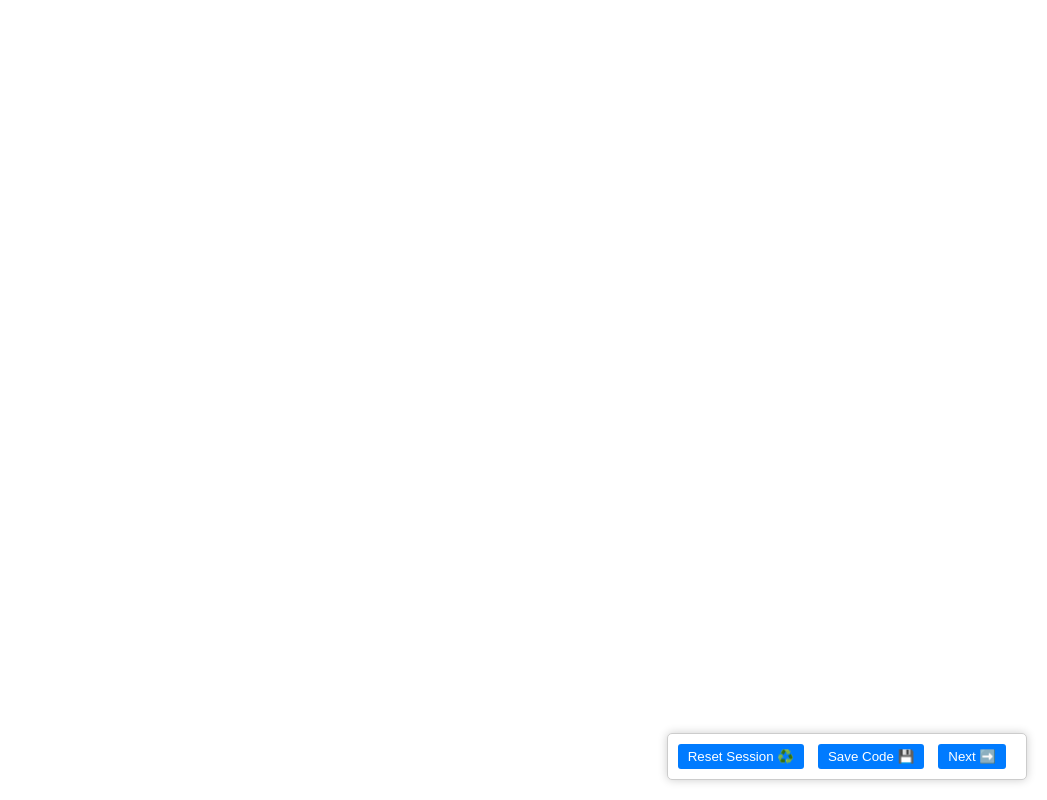
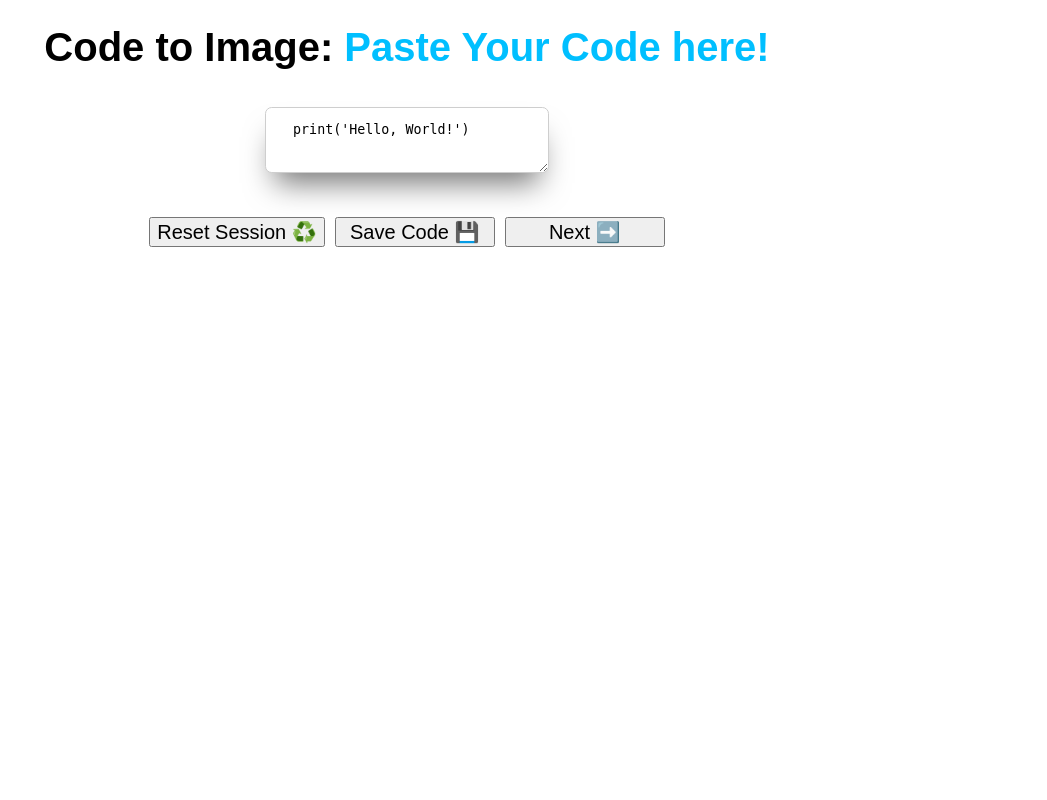
Before and after one commit to WahomeKezia/CodeCanvas, a Flask app: page / in a window 1280 px wide. Shown: the whole page, without its empty margins (233-1280 px from the left). Run offline with Flask 3, Linux system fonts and the light colour scheme.

Commit message:
adding ast to check code syntax

```diff
--- a/app.py
+++ b/app.py
@@ -1,4 +1,5 @@
 import base64
+import ast
 from flask import (
     Flask,
     redirect,
@@ -11,6 +12,7 @@ from pygments import highlight
 from pygments.formatters import HtmlFormatter
 from pygments.lexers import Python3Lexer
 from pygments.styles import get_all_styles
+from checkcorrectsyntax import check_syntax
 from utils import take_screenshot_from_url
 
 app = Flask(__name__)
@@ -39,8 +41,19 @@ def code():
 
 @app.route("/save_code", methods=["POST"])
 def save_code():
-    session["code"] = request.form.get("code") or NO_CODE_FALLBACK
-    return redirect(url_for("code"))
+    user_code = request.form.get("code") or NO_CODE_FALLBACK
+    is_syntax_correct, error_message = check_syntax(user_code)
+
+    if is_syntax_correct:
+        session["code"] = user_code
+        return redirect(url_for("code"))
+    else:
+        context = {
+            "message": "Syntax Error",
+            "error_message": error_message,
+            "code": user_code,
+        }
+        return render_template("code_input.html", **context)
 
 
 @app.route("/reset_session", methods=["POST"])
@@ -91,3 +104,5 @@ def image():
         "image_b64": base64.b64encode(image_bytes).decode("utf-8"),
     }
     return render_template("image.html", **context)
+
+# check if code pasted follows python syntax
--- a/templates/code_input.html
+++ b/templates/code_input.html
@@ -1,54 +1,32 @@
-<!DOCTYPE html>
-<html>
-<head>
-    <title>Code Input</title>
+{% extends "base.html" %}
+
+{% block title %}
+  - Code Input
+{% endblock title %}
+
+{% block content %}
 <style>
-        /* Styles for the floating rectangle tab */
-        .floating-tab {
-            position: fixed;
-            bottom: 20px;
-            right: 20px;
-            background-color: #fff;
-            border: 1px solid #ccc;
-            border-radius: 5px;
-            box-shadow: 0px 0px 10px rgba(0, 0, 0, 0.2);
-            padding: 10px;
-            z-index: 1000;
+  .code {
+    min-height: calc({{ num_lines }}em * 1.5 + 2 * 1em);
+    min-width: calc({{ max_chars }}ch + 4 * 2em);
   }
 
-        /* Style for the buttons */
-        .controls button {
-            margin-right: 10px;
-            padding: 5px 10px;
-            background-color: #007bff;
-            color: #fff;
-            border: none;
-            border-radius: 3px;
-            cursor: pointer;
-        }
-
-        /* Add more styles to buttons as needed */
-
 </style>
-</head>
-<body>
-    <div class="floating-tab">
 <form>
+  <textarea class="code"
+              name="code"
+              placeholder="Paste your Python code here">{{ code }}</textarea>
   <div class="controls">
-                <button formmethod="get" formaction="{{ url_for("reset_session") }}">
+    <button formmethod="post" formaction="{{ url_for("reset_session") }}">
       Reset Session ♻️
     </button>
     <button formmethod="post" formaction="{{ url_for("save_code") }}">
       Save Code 💾
     </button>
     <button formmethod="post" formaction="{{ url_for("save_style") }}">
+
       Next ➡️
     </button>
   </div>
 </form>
-    </div>
-
-    <!-- Your other HTML content goes here -->
-
-</body>
-</html>
+{% endblock content %}
```
Also changed, not shown: checkcorrectsyntax.py (added, +15 -0 lines), templates/style_selection.html (+5 -12 lines). Lines whose indentation alone changed are shown as unchanged.
